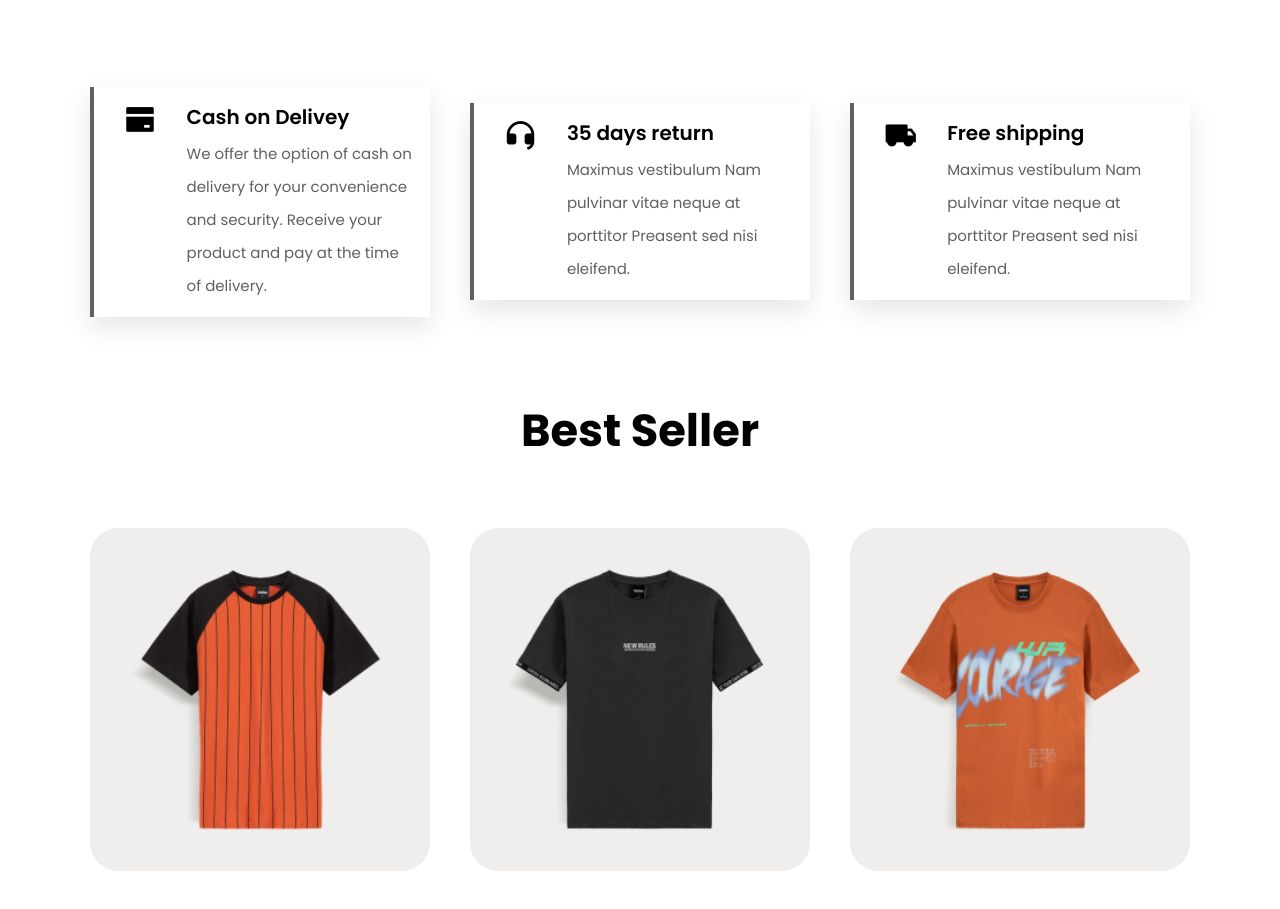
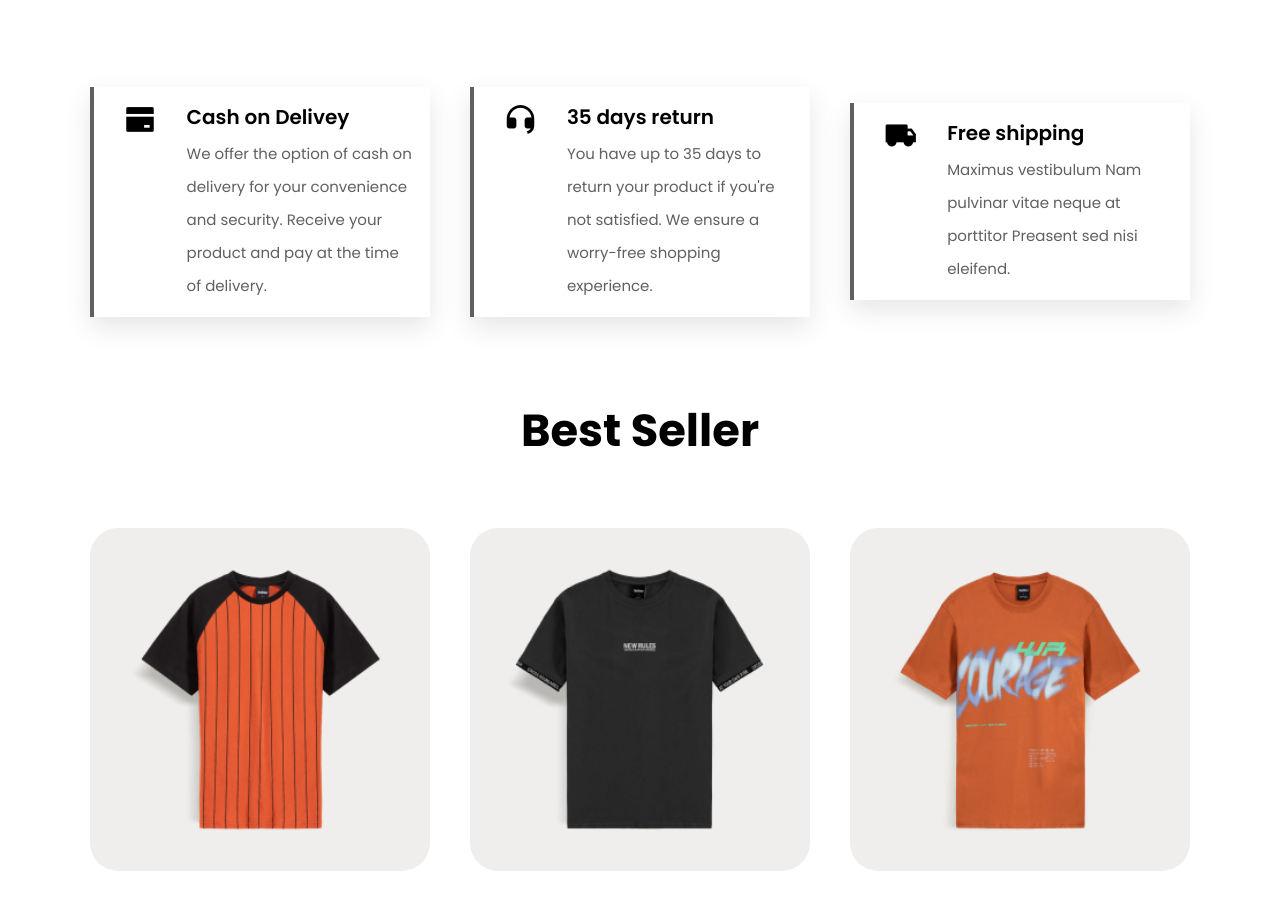
Before and after one commit to FellipeCastro/e-comerce, a plain HTML site: page index.html in a window 1280 px wide. Shown: the part 2541-3450 px from the top of the page. Drawn offline with nearby package versions, Linux system fonts and the light colour scheme.

Commit message:
textos atualizados

```diff
--- a/index.html
+++ b/index.html
@@ -328,7 +328,7 @@
 
                 <div class="f-text">
                     <h3>35 days return</h3>
-                    <p>Maximus vestibulum Nam pulvinar vitae neque at porttitor Preasent sed nisi eleifend.</p>
+                    <p>You have up to 35 days to return your product if you're not satisfied. We ensure a worry-free shopping experience.</p>
                 </div>
             </div>
 
```
